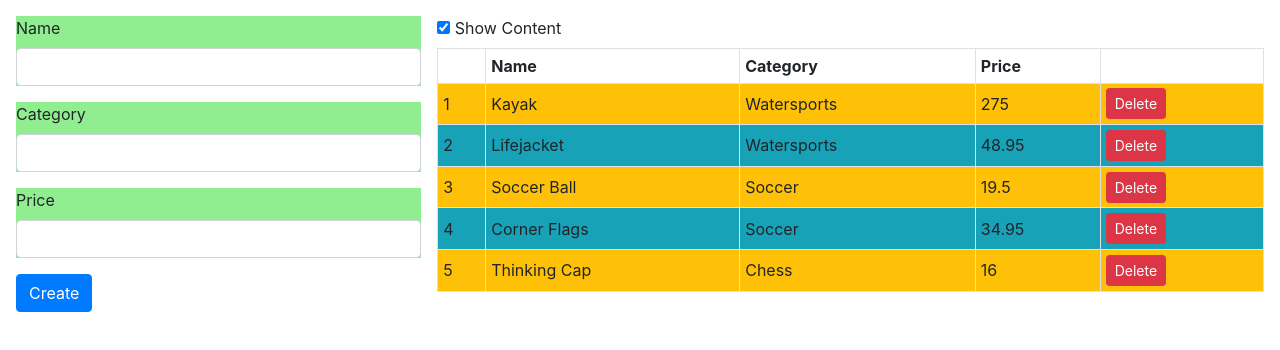
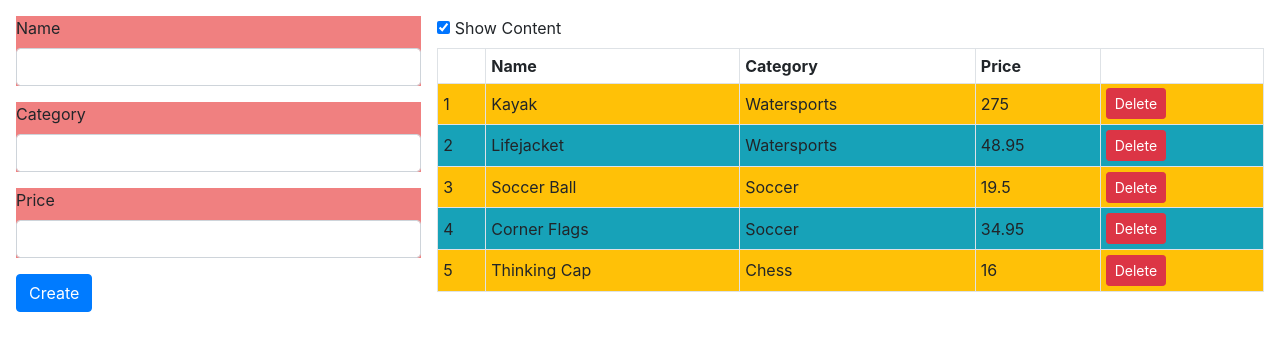
Before and after one commit to rene-copaga/example, an Angular app: page / in a window 1280 px wide. Shown: the top 350 px of the page. Built offline with nearby package versions, Linux system fonts and the light colour scheme.

Commit message:
Defining External Component Styles

```diff
--- /dev/null
+++ b/src/app/productForm.component.css
@@ -0,0 +1,3 @@
+div {
+    background-color: lightcoral;
+}
--- a/src/app/productForm.component.ts
+++ b/src/app/productForm.component.ts
@@ -5,7 +5,7 @@ import { Product } from "./product.model";
 @Component({
     selector: "paProductForm",
     templateUrl: "productForm.component.html",
-    styles: ["div { background-color: lightgreen }"]
+    styleUrls: ["productForm.component.css"]
 })
 export class ProductFormComponent {
     form: ProductFormGroup = new ProductFormGroup();
```
